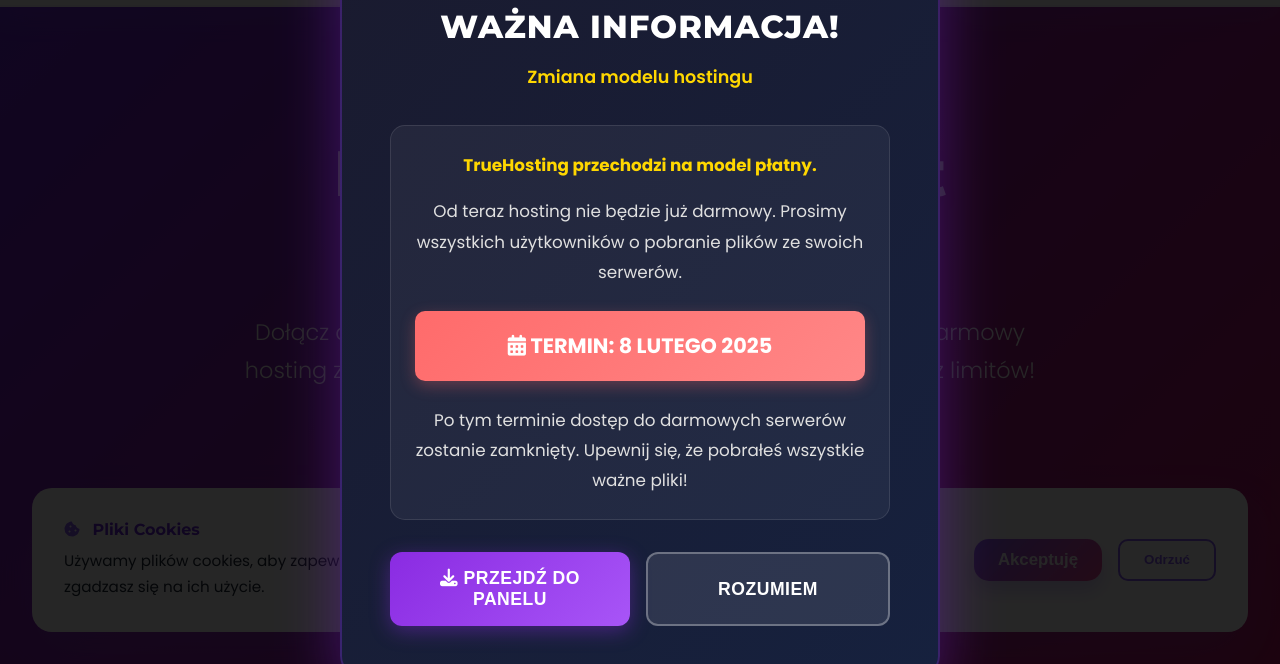
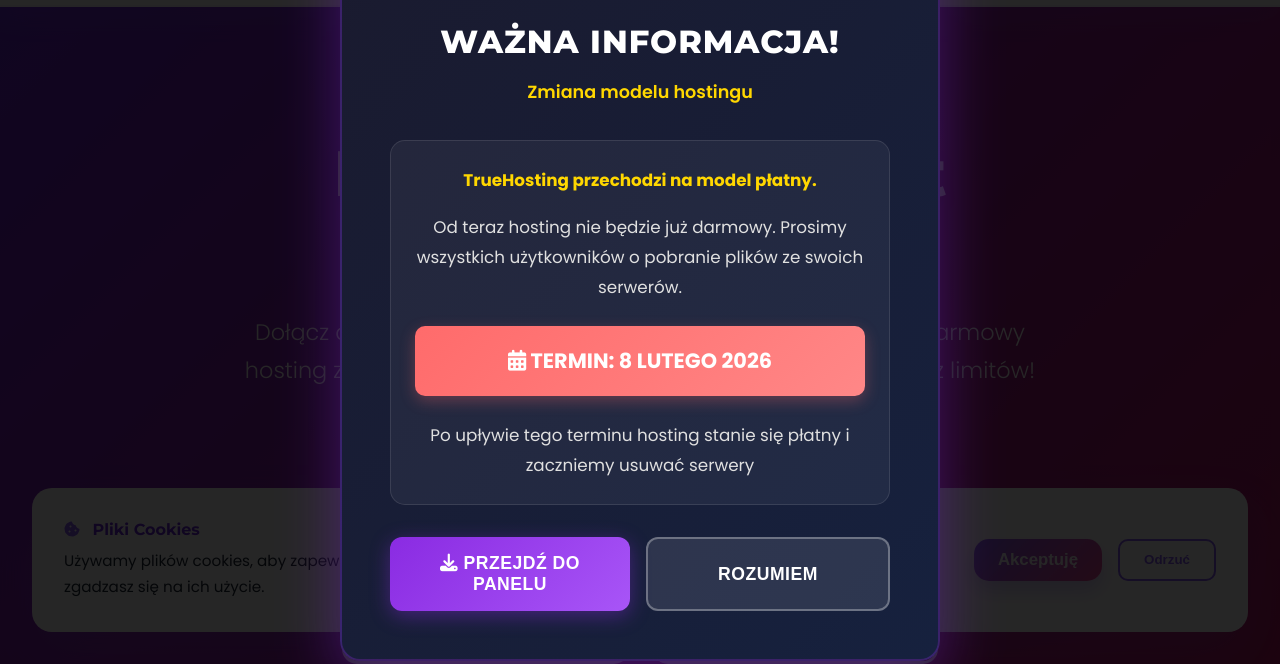
Before and after one commit to Basket5125/TrueHosting.net-site, a website: page index.html in a window 1280 px wide. Shown: the part 136-800 px from the top of the page. Drawn offline with Linux system fonts and the light colour scheme.

Commit message:
Update index.html

```diff
--- a/index.html
+++ b/index.html
@@ -251,10 +251,10 @@
                 <p>Od teraz hosting nie będzie już darmowy. Prosimy wszystkich użytkowników o pobranie plików ze swoich serwerów.</p>
 
                 <div class="deadline-box">
-                    <p><i class="fas fa-calendar-alt"></i> TERMIN: 8 LUTEGO 2025</p>
+                    <p><i class="fas fa-calendar-alt"></i> TERMIN: 8 LUTEGO 2026</p>
                 </div>
 
-                <p>Po tym terminie dostęp do darmowych serwerów zostanie zamknięty. Upewnij się, że pobrałeś wszystkie ważne pliki!</p>
+                <p>Po upływie tego terminu hosting stanie się płatny i zaczniemy usuwać serwery</p>
             </div>
 
             <div class="alert-buttons">
```
